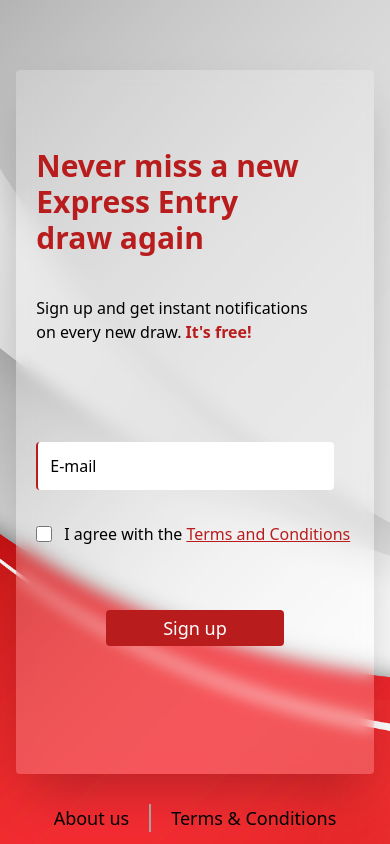
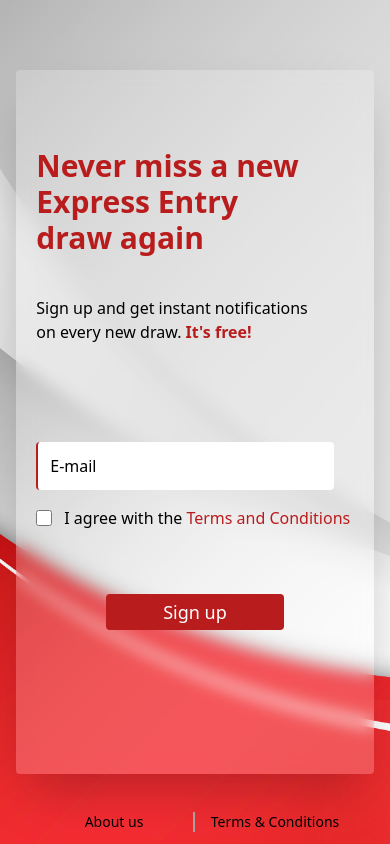
Before and after one commit to flaviobvds/eedraws, a Next.js app: page / in a window 390 px wide. Built offline with nearby package versions, Linux system fonts and the light colour scheme.

Commit message:
responsive adjustments

```diff
--- a/src/components/Footer/index.tsx
+++ b/src/components/Footer/index.tsx
@@ -10,14 +10,14 @@ export function Footer() {
 
 
     return (
-        <nav className={"flex absolute bottom-3 inset-x-0 justify-center"}>
-            <ul className="px-5 text-lg border-r-2 border-stone-400">
-                <a onClick={handleOpenAbout} className="hover:text-red-700 hover:underline cursor-pointer">
+        <nav className={"flex absolute bottom-2 mx-auto w-80 py-1 inset-x-0 text-black"}>
+            <ul className="text-center text-sm border-r-2 border-stone-400 w-1/2 max-w-xs">
+                <a onClick={handleOpenAbout} className="hover:underline cursor-pointer">
                     About us
                 </a>
             </ul>
-            <ul className="px-5 text-lg ">
-                <a onClick={handleOpenTC} className="hover:text-red-700 hover:underline cursor-pointer">
+            <ul className="text-sm w-1/2 max-w-xs text-center">
+                <a onClick={handleOpenTC} className="hover:underline cursor-pointer">
                     Terms & Conditions
                 </a>
             </ul>
--- a/src/components/SignUpForm/index.tsx
+++ b/src/components/SignUpForm/index.tsx
@@ -13,7 +13,7 @@ export function SignUpForm() {
 
     return (
         <form
-            className="flex flex-col mt-5 lg:justify-center lg:mt-0 sm:items-center relative"
+            className="flex flex-col mt-5 sm:justify-center lg:mt-0 sm:items-center relative"
             onSubmit={handleSubmitForm}
         >
             <input
@@ -21,18 +21,14 @@ export function SignUpForm() {
                 type={'email'}
                 onChange={e => setEmail(e.target.value)}
                 className='p-3 focus:outline-none border-l-2 border-red-700 placeholder:text-black rounded
-                    ml-5 w-10/12 max-w-sm
-                    sm:w-6/12
-                    md:w-5/12 md:ml-0
-                    lg:w-3/4 lg:max-w-none
+                    w-10/12 max-w-sm ml-5
+                    sm:w-3/4 sm:max-w-none sm:ml-0
                     xl:w-7/12
                 '
             />
 
-            <div className='flex h-14 items-center mt-4 ml-5 w-11/12
-                sm:w-6/12
-                md:w-5/12 md:ml-0
-                lg:w-3/4 lg:mt-0 lg:ml-0 lg:justify-center
+            <div className='flex h-14 items-center w-11/12 ml-5
+                sm:w-3/4 sm:ml-2
                 xl:w-7/12'
             >
                 <input
@@ -43,7 +39,7 @@ export function SignUpForm() {
                 <span className='inline-block my-auto ml-3'>
                     I agree with the
                     <a
-                        className='ml-1 underline text-red-700 cursor-pointer'
+                        className='ml-1 hover:underline text-red-700 cursor-pointer'
                     >
                         Terms and Conditions
                     </a>
@@ -52,10 +48,8 @@ export function SignUpForm() {
 
             <button
                 type='submit'
-                className='bg-red-700 text-white text-lg w-1/2 mt-12 h-9 rounded mx-auto
-                    sm:w-6/12
-                    md:w-5/12
-                    lg:w-3/4
+                className='bg-red-700 text-white text-lg w-1/2 mt-12 h-9 rounded mx-auto hover:opacity-80
+                    sm:w-3/4
                     xl:w-7/12
                     lg:mt-7
                 '
--- a/src/components/TitleSection/index.tsx
+++ b/src/components/TitleSection/index.tsx
@@ -2,7 +2,7 @@ export function TitleSection() {
     return (
         <div className="ml-5 flex flex-col justify-center sm:mx-auto">
             <h1 className="font-sans text-3xl font-bold text-red-700
-                sm:text-4xl
+                sm:text-3xl
                 lg:text-5xl"
             >
                 Never miss a new <br />
--- a/src/pages/index.tsx
+++ b/src/pages/index.tsx
@@ -14,7 +14,7 @@ export default function Home() {
             <main className="bg-[url('/images/background.jpg')] h-screen bg-cover bg-no-repeat flex">
                 <div className="grid grid-rows-2
                     m-auto h-5/6 w-11/12 max-w-screen-xl bg-white bg-opacity-20 shadow-2xl backdrop-blur rounded
-                    lg:grid-cols-2 lg:grid-rows-none"
+                    sm:grid-cols-2 sm:grid-rows-none"
                 >
                     <TitleSection/>
                     <SignUpForm />
```
